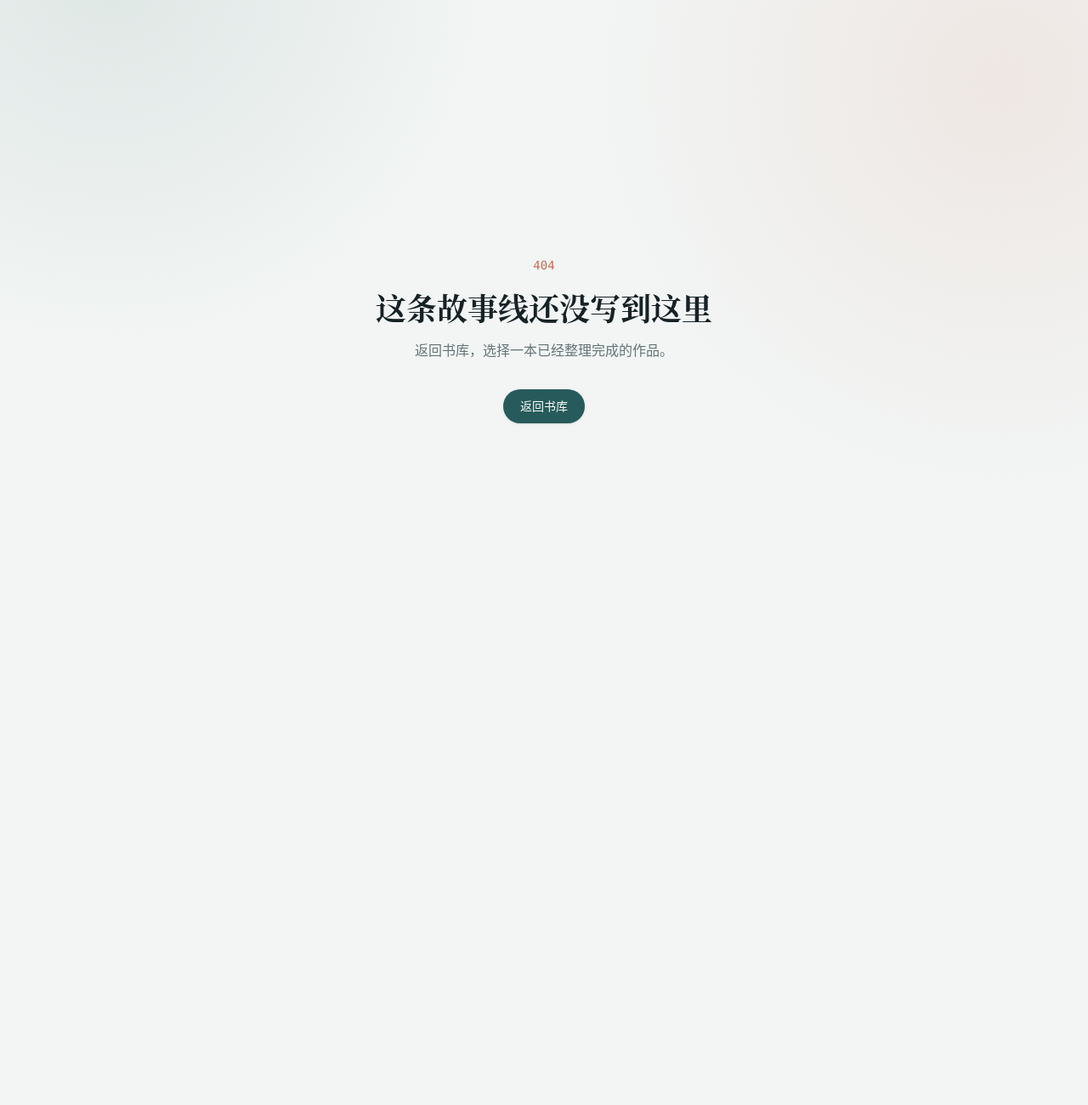
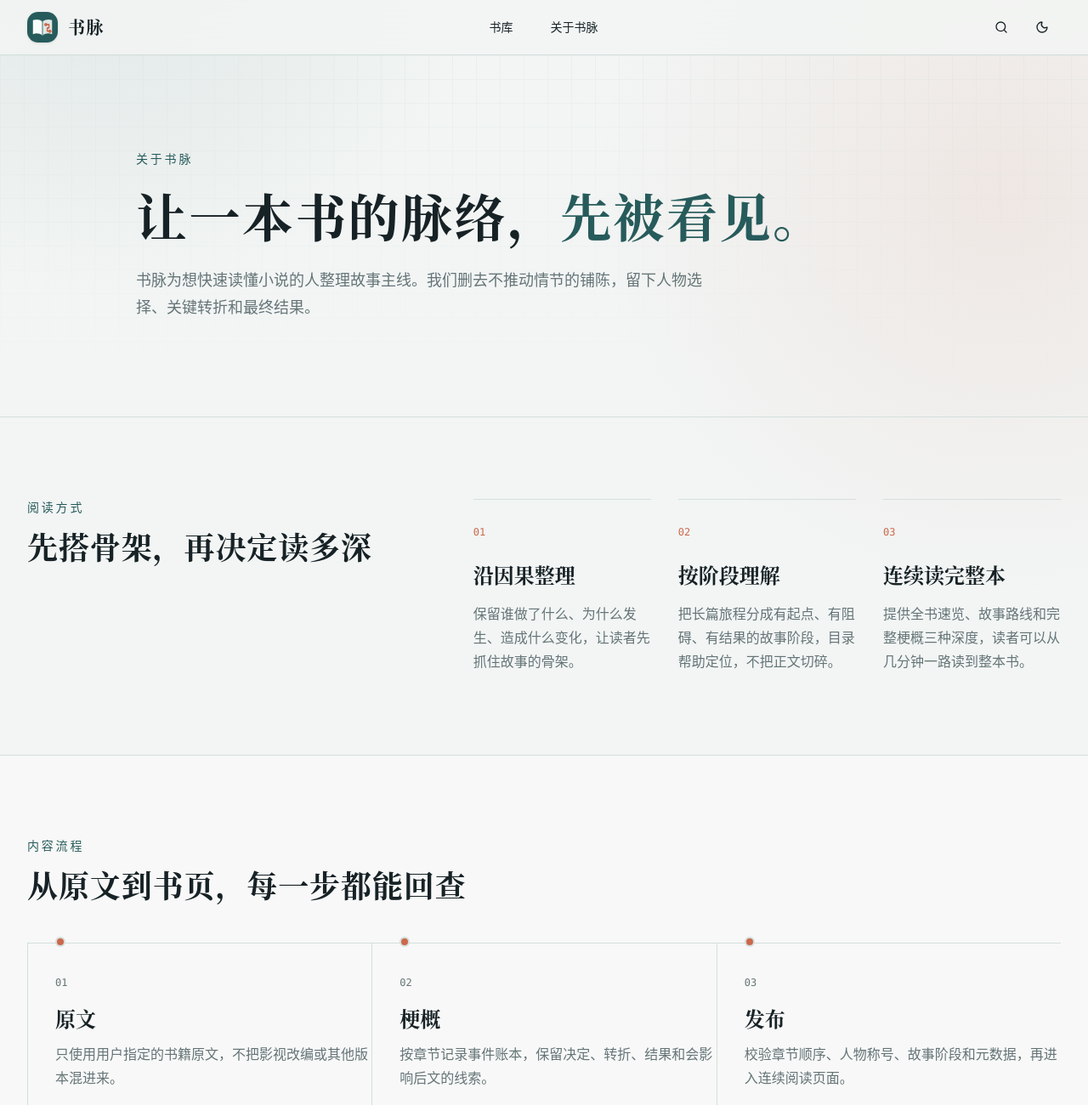
Before and after one commit to jianchang56/book-storyline, a Next.js app: page /about in a window 1280 px wide. Before the commit this address had no page. Shown: the top 1300 px of the page at 85% size. Before the commit the page ends 800 px from the top, so only its background shows below. Built offline with nearby package versions, Linux system fonts and the light colour scheme.

Commit message:
feat(web): add a standalone about page

```diff
--- /dev/null
+++ b/src/app/about/page.tsx
@@ -0,0 +1,115 @@
+import { ArrowRight } from "lucide-react";
+import type { Metadata } from "next";
+import Link from "next/link";
+import { SiteHeader } from "@/components/site-header";
+import { Button } from "@/components/ui/button";
+
+export const metadata: Metadata = {
+  title: "关于书脉",
+  description: "了解书脉如何把一本书的故事主线整理成清晰、连续、可快速阅读的内容。",
+};
+
+const principles = [
+  ["01", "沿因果整理", "保留谁做了什么、为什么发生、造成什么变化，让读者先抓住故事的骨架。"],
+  [
+    "02",
+    "按阶段理解",
+    "把长篇旅程分成有起点、有阻碍、有结果的故事阶段，目录帮助定位，不把正文切碎。",
+  ],
+  [
+    "03",
+    "连续读完整本",
+    "提供全书速览、故事路线和完整梗概三种深度，读者可以从几分钟一路读到整本书。",
+  ],
+];
+
+const workflow = [
+  ["原文", "只使用用户指定的书籍原文，不把影视改编或其他版本混进来。"],
+  ["梗概", "按章节记录事件账本，保留决定、转折、结果和会影响后文的线索。"],
+  ["发布", "校验章节顺序、人物称号、故事阶段和元数据，再进入连续阅读页面。"],
+];
+
+export default function AboutPage() {
+  return (
+    <div className="min-h-screen">
+      <SiteHeader />
+      <main>
+        <section className="relative overflow-hidden border-b border-border/70">
+          <div className="hero-grid pointer-events-none absolute inset-0 opacity-50" />
+          <div className="relative mx-auto max-w-5xl px-4 py-20 sm:px-6 sm:py-28 lg:px-8">
+            <p className="text-sm font-medium tracking-[0.2em] text-primary">关于书脉</p>
+            <h1 className="mt-6 max-w-4xl font-display text-5xl leading-[1.08] font-semibold tracking-[0.04em] text-balance sm:text-6xl">
+              让一本书的脉络，<span className="text-primary">先被看见。</span>
+            </h1>
+            <p className="mt-7 max-w-2xl text-lg leading-8 text-muted-foreground">
+              书脉为想快速读懂小说的人整理故事主线。我们删去不推动情节的铺陈，留下人物选择、关键转折和最终结果。
+            </p>
+          </div>
+        </section>
+
+        <section className="mx-auto max-w-7xl px-4 py-20 sm:px-6 lg:px-8 lg:py-24">
+          <div className="grid gap-8 lg:grid-cols-[0.8fr_1.2fr] lg:gap-16">
+            <div>
+              <p className="text-sm font-medium tracking-[0.2em] text-primary">阅读方式</p>
+              <h2 className="mt-4 max-w-md font-display text-3xl font-semibold tracking-wide sm:text-4xl">
+                先搭骨架，再决定读多深
+              </h2>
+            </div>
+            <div className="grid gap-8 sm:grid-cols-3">
+              {principles.map(([number, title, description]) => (
+                <article key={number} className="border-t border-border pt-6">
+                  <span className="font-mono text-xs text-story-cinnabar">{number}</span>
+                  <h3 className="mt-6 font-display text-2xl font-semibold">{title}</h3>
+                  <p className="mt-4 leading-7 text-muted-foreground">{description}</p>
+                </article>
+              ))}
+            </div>
+          </div>
+        </section>
+
+        <section className="border-y border-border/70 bg-card/55">
+          <div className="mx-auto max-w-7xl px-4 py-20 sm:px-6 lg:px-8 lg:py-24">
+            <div className="max-w-2xl">
+              <p className="text-sm font-medium tracking-[0.2em] text-primary">内容流程</p>
+              <h2 className="mt-4 font-display text-3xl font-semibold tracking-wide sm:text-4xl">
+                从原文到书页，每一步都能回查
+              </h2>
+            </div>
+            <div className="mt-12 grid gap-0 border-l border-border lg:grid-cols-3 lg:border-l-0 lg:border-t">
+              {workflow.map(([title, description], index) => (
+                <article
+                  key={title}
+                  className="relative border-b border-border py-7 pl-8 lg:border-b-0 lg:border-l lg:py-8 lg:pl-8"
+                >
+                  <span className="absolute -left-2 top-8 size-3 rounded-full border-2 border-background bg-story-cinnabar lg:-top-2 lg:left-8" />
+                  <span className="font-mono text-xs text-muted-foreground">0{index + 1}</span>
+                  <h3 className="mt-4 font-display text-2xl font-semibold">{title}</h3>
+                  <p className="mt-3 max-w-sm leading-7 text-muted-foreground">{description}</p>
+                </article>
+              ))}
+            </div>
+          </div>
+        </section>
+
+        <section className="mx-auto max-w-7xl px-4 py-20 text-center sm:px-6 lg:px-8 lg:py-24">
+          <p className="text-sm font-medium tracking-[0.2em] text-primary">现在开始</p>
+          <h2 className="mx-auto mt-4 max-w-2xl font-display text-3xl font-semibold tracking-wide sm:text-4xl">
+            找一本书，沿着它的脉络读下去
+          </h2>
+          <Button asChild size="lg" className="mt-8">
+            <Link href="/books">
+              进入书库
+              <ArrowRight />
+            </Link>
+          </Button>
+        </section>
+      </main>
+      <footer className="mx-auto flex max-w-7xl flex-col gap-3 px-4 py-10 text-sm text-muted-foreground sm:flex-row sm:items-center sm:justify-between sm:px-6 lg:px-8">
+        <p>© 2026 书脉</p>
+        <Link href="/books" className="transition-colors hover:text-foreground">
+          返回书库
+        </Link>
+      </footer>
+    </div>
+  );
+}
--- a/src/app/page.tsx
+++ b/src/app/page.tsx
@@ -123,22 +123,6 @@ export default function HomePage() {
             ))}
           </div>
         </section>
-
-        <section id="about" className="border-y border-border/70 bg-card/55">
-          <div className="mx-auto grid max-w-7xl gap-8 px-4 py-20 sm:px-6 lg:grid-cols-3 lg:px-8">
-            {[
-              ["01", "按因果保留", "谁做了什么、为何发生、造成什么变化，始终沿原著顺序展开。"],
-              ["02", "按章节校验", "章节是内容生产单位，用来检查人物、物品、能力和伏笔的一致性。"],
-              ["03", "按整本阅读", "网页将章节连续呈现，以目录锚点定位，不把短内容切成零碎分页。"],
-            ].map(([number, title, description]) => (
-              <article key={number} className="border-t border-border pt-6">
-                <span className="font-mono text-xs text-story-cinnabar">{number}</span>
-                <h3 className="mt-6 font-display text-2xl font-semibold">{title}</h3>
-                <p className="mt-4 leading-7 text-muted-foreground">{description}</p>
-              </article>
-            ))}
-          </div>
-        </section>
       </main>
       <footer className="mx-auto flex max-w-7xl flex-col gap-3 px-4 py-10 text-sm text-muted-foreground sm:flex-row sm:items-center sm:justify-between sm:px-6 lg:px-8">
         <p>© 2026 书脉</p>
--- a/src/components/site-header.tsx
+++ b/src/components/site-header.tsx
@@ -17,7 +17,7 @@ export function SiteHeader() {
             <Link href="/books">书库</Link>
           </Button>
           <Button asChild variant="ghost">
-            <Link href="/#about">关于书脉</Link>
+            <Link href={{ pathname: "/about" }}>关于书脉</Link>
           </Button>
         </nav>
         <div className="flex items-center gap-1">
```
